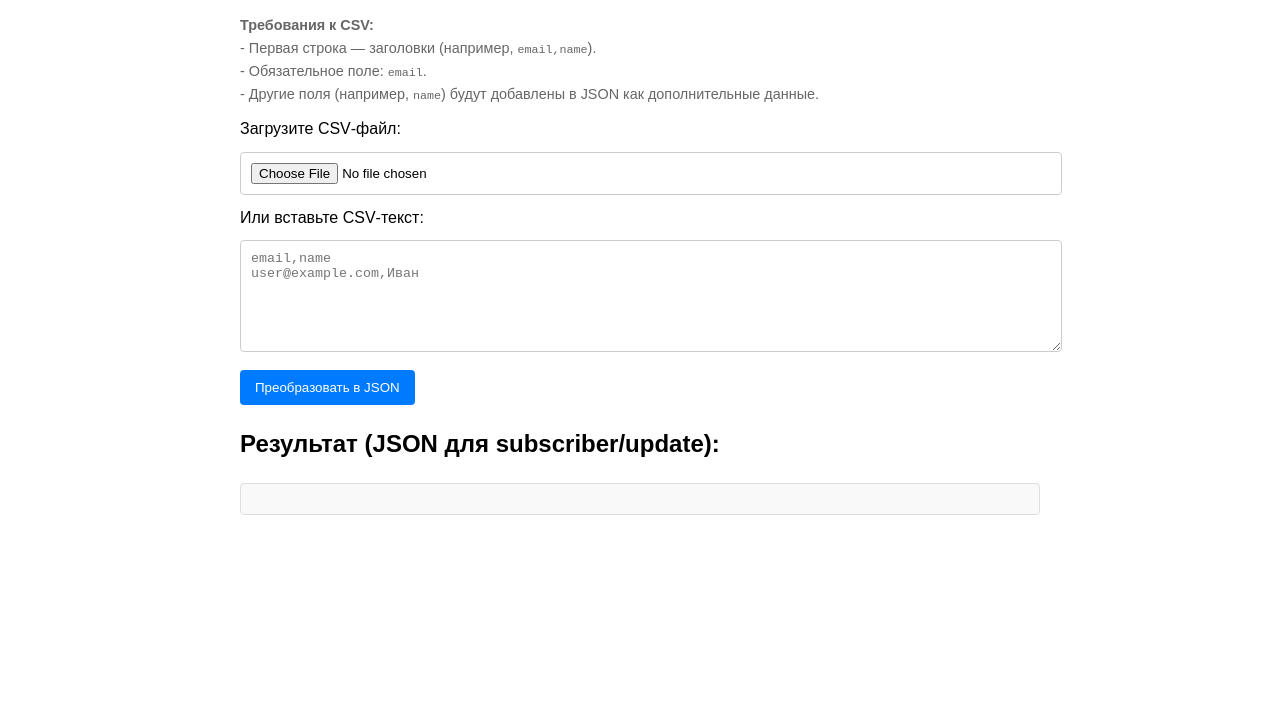
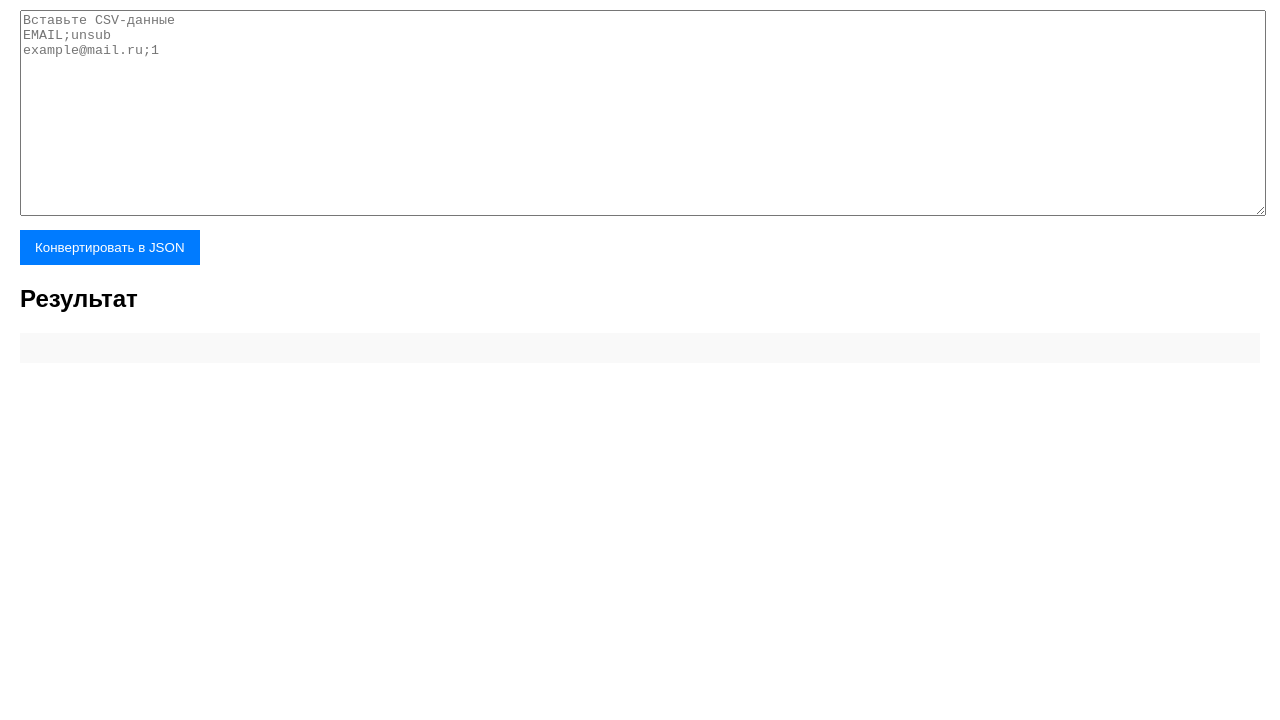
Before and after one commit to dunyakhin/parserUnsubscribe, a plain HTML site: page index.html in a window 1280 px wide. Shown: the part 80-800 px from the top of the page. Drawn offline with Linux system fonts and the light colour scheme.

Commit message:
Update index.html

```diff
--- a/index.html
+++ b/index.html
@@ -2,129 +2,78 @@
 <html lang="ru">
 <head>
   <meta charset="UTF-8">
-  <title>CSV → JSON для Sendsay</title>
+  <title>Конвертер CSV → JSON для Sendsay</title>
   <style>
+    /* Стили для оформления */
     body {
       font-family: Arial, sans-serif;
       margin: 20px;
-      line-height: 1.6;
     }
-    .container {
-      max-width: 800px;
-      margin: 0 auto;
-    }
-    textarea, input[type="file"] {
+    textarea {
       width: 100%;
-      padding: 10px;
+      height: 200px;
       margin: 10px 0;
-      border: 1px solid #ccc;
-      border-radius: 4px;
     }
     button {
-      background-color: #007BFF;
+      padding: 10px 15px;
+      background: #007BFF;
       color: white;
-      padding: 10px 15px;
       border: none;
-      border-radius: 4px;
       cursor: pointer;
-    }
-    button:hover {
-      background-color: #0056b3;
     }
     #result {
       margin-top: 20px;
       padding: 15px;
-      border: 1px solid #ddd;
-      border-radius: 4px;
-      background-color: #f9f9f9;
-      white-space: pre-wrap;
-      font-family: monospace;
-    }
-    .note {
-      color: #666;
-      font-size: 0.9em;
-      margin: 10px 0;
+      background: #f9f9f9;
     }
   </style>
 </head>
 <body>
-  <div class="container">
-    <h1>Конвертер CSV → JSON для Sendsay</h1>
+  <h1>Конвертер CSV в JSON для Sendsay</h1>
 
-    <p class="note">
-      <strong>Требования к CSV:</strong><br>
-      - Первая строка — заголовки (например, <code>email,name</code>).<br>
-      - Обязательное поле: <code>email</code>.<br>
-      - Другие поля (например, <code>name</code>) будут добавлены в JSON как дополнительные данные.
-    </p>
+  <textarea placeholder="Вставьте CSV-данные&#10;EMAIL;unsub&#10;example@mail.ru;1"></textarea>
 
-    <label>Загрузите CSV‑файл:</label>
-    <input type="file" id="csvFile" accept=".csv">
+  <button onclick="convertCSV()">Конвертировать в JSON</button>
 
-    <label>Или вставьте CSV‑текст:</label>
-    <textarea id="csvText" rows="6" placeholder="email,name&#10;user@example.com,Иван"></textarea>
-
-    <button onclick="parseCSV()">Преобразовать в JSON</button>
-
-    <h2>Результат (JSON для subscriber/update):</h2>
+  <h2>Результат</h2>
   <div id="result"></div>
-  </div>
 
   <script>
-    function parseCSV() {
-      const csvText = document.getElementById('csvText').value;
-      const fileInput = document.getElementById('csvFile');
-      let data;
+    function convertCSV() {
+      // Получаем текст из текстовой области
+      const csvText = document.querySelector('textarea').value;
+      const resultDiv = document.getElementById('result');
 
-      // Если загружен файл
-      if (fileInput.files.length > 0) {
-        const reader = new FileReader();
-        reader.onload = function(e) {
-          data = parseCSVString(e.target.result);
-          displayResult(data);
-        };
-        reader.readAsText(fileInput.files[0]);
-      }
-      // Если введён текст
-      else if (csvText) {
-        data = parseCSVString(csvText);
-        displayResult(data);
-      }
-      else {
-        alert('Пожалуйста, загрузите файл CSV или вставьте текст.');
-      }
-    }
+      try {
+        // Разбиваем CSV на строки
+        const lines = csvText.split('\n');
+        const headers = lines[0].split(';');
+        const data = [];
 
-    function parseCSVString(csv) {
-      const lines = csv.trim().split('\n');
-      const headers = lines[0].split(',').map(h => h.trim());
-      const result = [];
+        // Проходим по строкам
+        for (let i = 1; i < lines.length; i++) {
+          const values = lines[i].split(';');
 
-      for (let i = 1; i < lines.length; i++) {
-        const values = lines[i].split(',').map(v => v.trim());
-        const obj = {
-          email: values[headers.indexOf('email')],
-          unsub: true,
+          // Создаем объект для каждого подписчика
+          const subscriber = {
+            email: values[0].trim(),
+            unsub: values[1] === '1',
             system.id: "x_1758546724781206"
           };
 
-        // Добавляем остальные поля из CSV
-        headers.forEach((header, index) => {
-          if (header !== 'email' && values[index]) {
-            obj[header] = values[index];
-          }
-        });
-
-        result.push(obj);
+          data.push(subscriber);
         }
 
-      return result;
+        // Выводим результат
+        resultDiv.textContent = JSON.stringify(data, null, 2);
+      } catch (error) {
+        resultDiv.textContent = 'Ошибка при парсинге CSV: ' + error.message;
       }
-
-    function displayResult(jsonData) {
-      const resultDiv = document.getElementById('result');
-      resultDiv.textContent = JSON.stringify(jsonData, null, 2);
     }
   </script>
 </body>
 </html>
+
+  </script>
+</body>
+</html>
```
Lines whose indentation alone changed are shown as unchanged.
